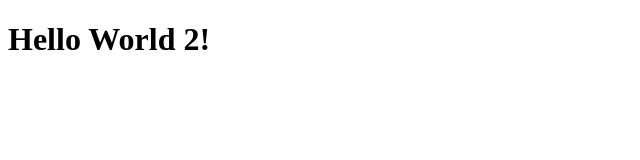
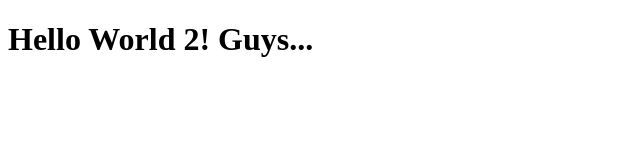
Before and after one commit to wayangm/REVOu, a plain HTML site: page index1.html in a window 1280 px wide. Shown: the whole page, without its empty margins (0-640 px from the left). Drawn offline with Linux system fonts and the light colour scheme.

Commit message:
edit index1

```diff
--- a/index1.html
+++ b/index1.html
@@ -4,6 +4,6 @@
         <title>test</title>
     </head>
     <body>
-        <h1>Hello World 2!</h1>
+        <h1>Hello World 2! Guys...</h1>
     </body>
 </html>
```
